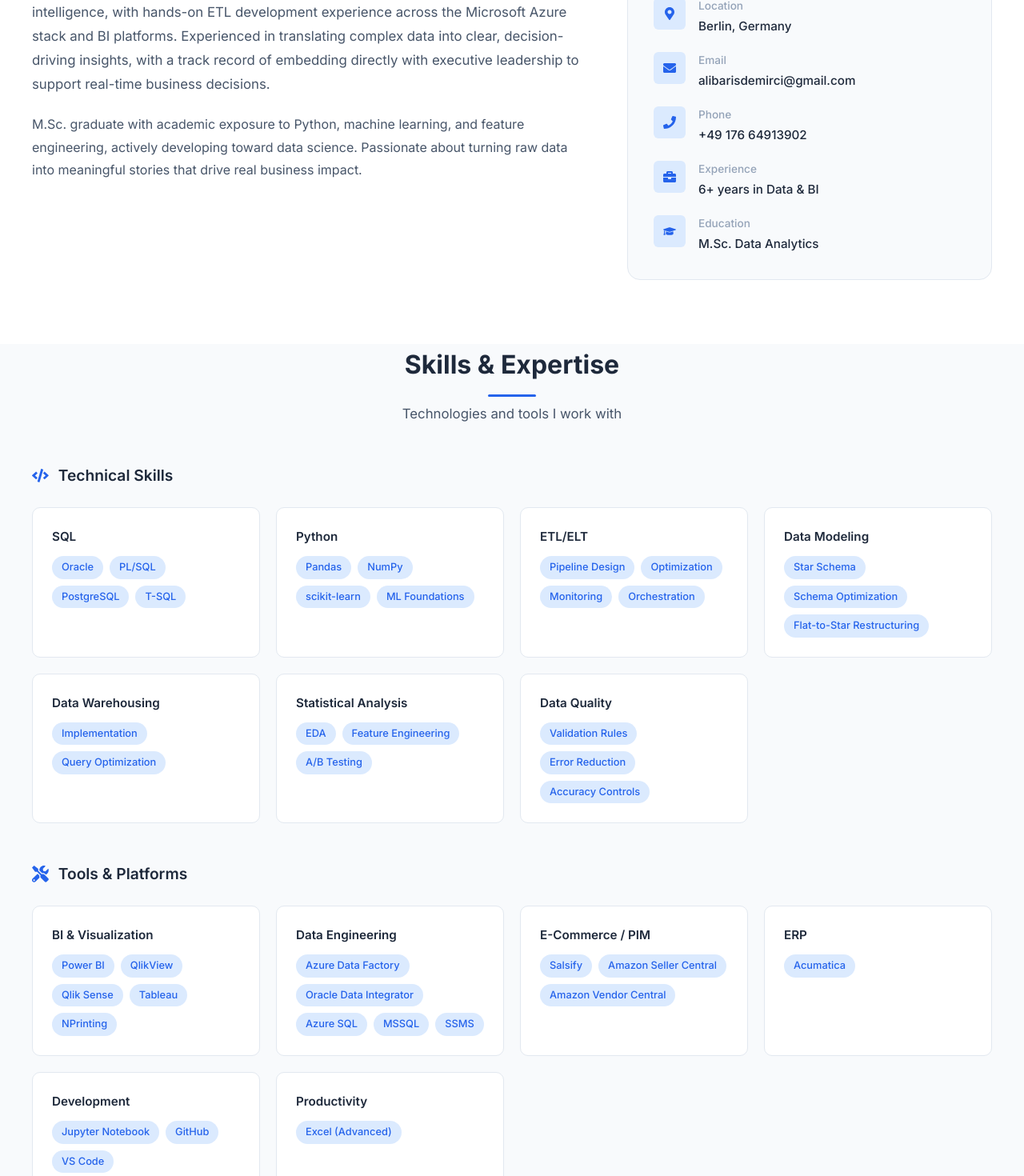
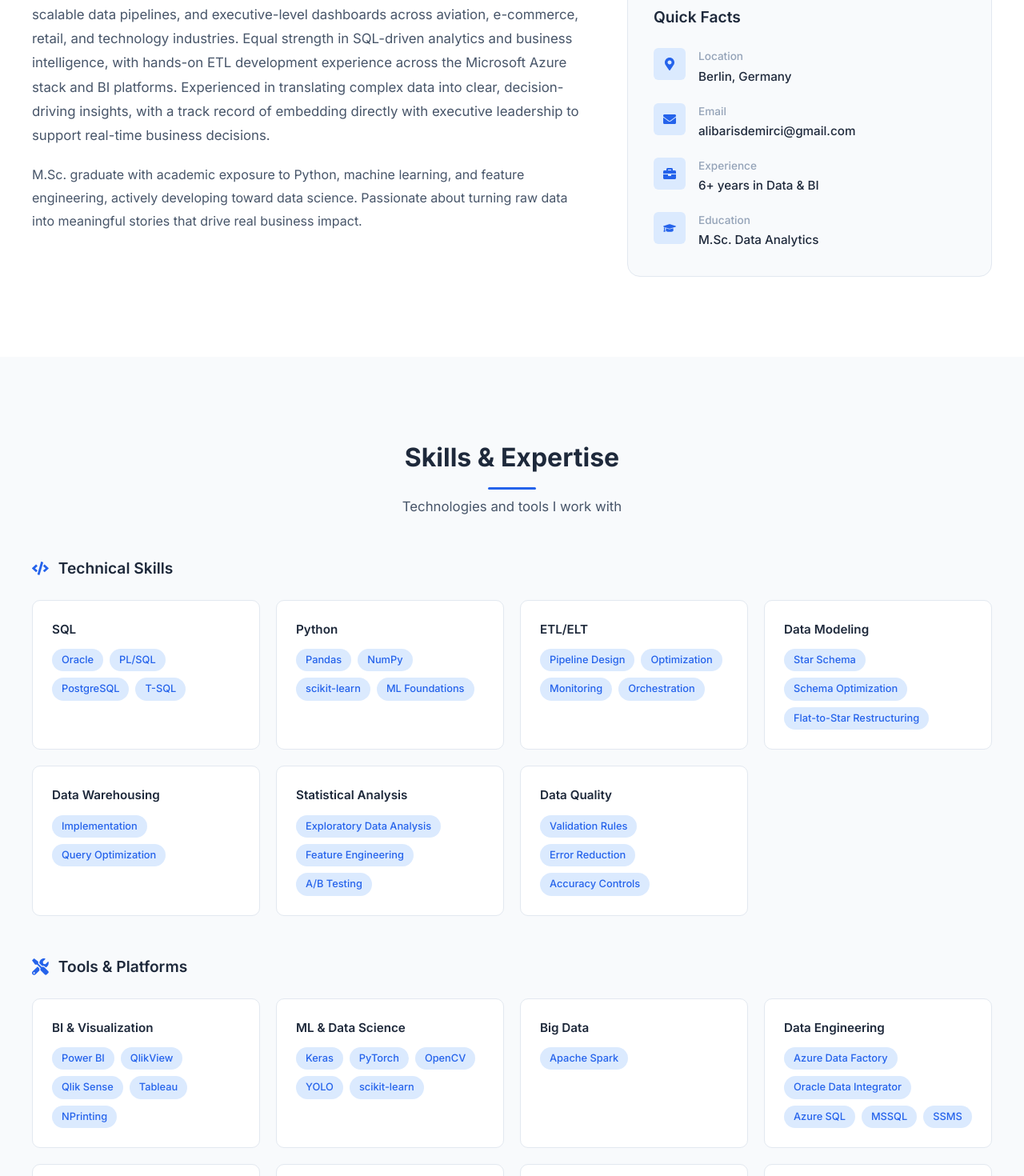
Before and after one commit to ali-baris-demirci/ali-baris-demirci.github.io, a React (Vite) app: page / in a window 1280 px wide. Shown: the part 1120-2590 px from the top of the page at 80% size. Built offline with nearby package versions, Linux system fonts and the light colour scheme.

Commit message:
Update portfolio content
- Remove phone number for privacy
- Add methodologies section (Agile, Kanban, Six Sigma, Data Quality)
- Add M.Sc. tools (Keras, PyTorch, OpenCV, YOLO)
- Fix section spacing issues
- Update EDA terminology
- Tone down Excel claims
- Update Oses ERP description

```diff
--- a/src/components/About.jsx
+++ b/src/components/About.jsx
@@ -1,5 +1,5 @@
 import { summary, personalInfo } from '../data/portfolioData'
-import { FaMapMarkerAlt, FaEnvelope, FaPhone, FaBriefcase, FaGraduationCap } from 'react-icons/fa'
+import { FaMapMarkerAlt, FaEnvelope, FaBriefcase, FaGraduationCap } from 'react-icons/fa'
 import '../styles/About.css'
 
 const About = () => {
@@ -39,13 +39,6 @@ const About = () => {
                 </div>
               </li>
               <li className="about__fact">
-                <span className="about__fact-icon"><FaPhone /></span>
-                <div>
-                  <strong>Phone</strong>
-                  <p>{personalInfo.phone}</p>
-                </div>
-              </li>
-              <li className="about__fact">
                 <span className="about__fact-icon"><FaBriefcase /></span>
                 <div>
                   <strong>Experience</strong>
--- a/src/components/Contact.jsx
+++ b/src/components/Contact.jsx
@@ -1,6 +1,6 @@
 import { personalInfo } from '../data/portfolioData'
 import {
-  FaEnvelope, FaPhone, FaLinkedin, FaGithub,
+  FaEnvelope, FaLinkedin, FaGithub,
   FaMapMarkerAlt, FaPaperPlane
 } from 'react-icons/fa'
 import '../styles/Contact.css'
@@ -28,17 +28,6 @@ const Contact = () => {
                 <p className="contact__card-value">{personalInfo.email}</p>
               </div>
             </a>
-
-            <a href={`tel:${personalInfo.phone}`} className="contact__card">
-              <div className="contact__card-icon">
-                <FaPhone />
-              </div>
-              <div>
-                <h3 className="contact__card-title">Phone</h3>
-                <p className="contact__card-value">{personalInfo.phone}</p>
-              </div>
-            </a>
-
             <a
               href={personalInfo.linkedin}
               target="_blank"
--- a/src/components/Interests.jsx
+++ b/src/components/Interests.jsx
@@ -46,7 +46,7 @@ const Interests = () => {
             </div>
             <div className="interests__fun-card">
               <span className="interests__fun-emoji">🎸</span>
-              <p>Plays the ukulele — always learning a new song</p>
+              <p>Plays the ukulele - always learning a new song</p>
             </div>
             <div className="interests__fun-card">
               <span className="interests__fun-emoji">🎓</span>
@@ -54,7 +54,7 @@ const Interests = () => {
             </div>
             <div className="interests__fun-card">
               <span className="interests__fun-emoji">📊</span>
-              <p>Top 0.1% in ÖSS 2009 — Turkey's national university exam (~1.4M+ students)</p>
+              <p>Top 0.1% in ÖSS 2009 - Turkey's national university exam (~1.4M+ students)</p>
             </div>
           </div>
         </div>
--- a/src/components/Skills.jsx
+++ b/src/components/Skills.jsx
@@ -1,5 +1,5 @@
 import { skills } from '../data/portfolioData'
-import { FaCode, FaTools, FaUsers, FaGlobe } from 'react-icons/fa'
+import { FaCode, FaTools, FaUsers, FaGlobe, FaProjectDiagram } from 'react-icons/fa'
 import '../styles/Skills.css'
 
 const Skills = () => {
@@ -51,9 +51,10 @@ const Skills = () => {
           </div>
         </div>
 
-        {/* Soft Skills & Languages */}
-        <div className="skills__bottom">
-          <div className="skills__group skills__group--half">
+        {/* Bottom Row */}
+        <div className="skills__bottom-three">
+          {/* Soft Skills */}
+          <div className="skills__group skills__group--third">
             <div className="skills__group-header">
               <FaUsers className="skills__group-icon" />
               <h3 className="skills__group-title">Soft Skills</h3>
@@ -65,7 +66,21 @@ const Skills = () => {
             </div>
           </div>
 
-          <div className="skills__group skills__group--half">
+          {/* Methodologies */}
+          <div className="skills__group skills__group--third">
+            <div className="skills__group-header">
+              <FaProjectDiagram className="skills__group-icon" />
+              <h3 className="skills__group-title">Methodologies</h3>
+            </div>
+            <div className="skills__tags skills__tags--wrap">
+              {skills.methodologies.map((method, index) => (
+                <span className="tag" key={index}>{method}</span>
+              ))}
+            </div>
+          </div>
+
+          {/* Languages */}
+          <div className="skills__group skills__group--third">
             <div className="skills__group-header">
               <FaGlobe className="skills__group-icon" />
               <h3 className="skills__group-title">Languages</h3>
--- a/src/data/portfolioData.js
+++ b/src/data/portfolioData.js
@@ -3,7 +3,6 @@ export const personalInfo = {
   title: "Data Analyst | BI Specialist | Data Engineer",
   location: "Berlin, Germany",
   email: "alibarisdemirci@gmail.com",
-  phone: "+49 176 64913902",
   linkedin: "https://linkedin.com/in/ali-baris-demirci",
   github: "https://github.com/ali-baris-demirci",
   resumeFile: "/Ali_Baris_Demirci_Resume.pdf",
@@ -26,16 +25,18 @@ export const skills = {
     { category: "ETL/ELT", items: ["Pipeline Design", "Optimization", "Monitoring", "Orchestration"] },
     { category: "Data Modeling", items: ["Star Schema", "Schema Optimization", "Flat-to-Star Restructuring"] },
     { category: "Data Warehousing", items: ["Implementation", "Query Optimization"] },
-    { category: "Statistical Analysis", items: ["EDA", "Feature Engineering", "A/B Testing"] },
+    { category: "Statistical Analysis", items: ["Exploratory Data Analysis", "Feature Engineering", "A/B Testing"] },
     { category: "Data Quality", items: ["Validation Rules", "Error Reduction", "Accuracy Controls"] },
   ],
   tools: [
     { category: "BI & Visualization", items: ["Power BI", "QlikView", "Qlik Sense", "Tableau", "NPrinting"] },
+    { category: "ML & Data Science", items: ["Keras", "PyTorch", "OpenCV", "YOLO", "scikit-learn"] },
+    { category: "Big Data", items: ["Apache Spark"] },
     { category: "Data Engineering", items: ["Azure Data Factory", "Oracle Data Integrator", "Azure SQL", "MSSQL", "SSMS"] },
     { category: "E-Commerce / PIM", items: ["Salsify", "Amazon Seller Central", "Amazon Vendor Central"] },
     { category: "ERP", items: ["Acumatica"] },
     { category: "Development", items: ["Jupyter Notebook", "GitHub", "VS Code"] },
-    { category: "Productivity", items: ["Excel (Advanced)"] },
+    { category: "Productivity", items: ["Excel (Reporting, Validation, Ad-hoc Analysis)"] },
   ],
   softSkills: [
     "Cross-functional Collaboration",
@@ -45,6 +46,13 @@ export const skills = {
     "Requirements Gathering",
     "Mentoring",
     "Data Culture Advocacy",
+  ],
+  methodologies: [
+  "Agile",
+  "Kanban",
+  "Scrum",
+  "Six Sigma (Foundations)",
+  "Data Quality Principles",
   ],
   languages: [
     { language: "English", level: "Proficient" },
--- a/src/styles/Global.css
+++ b/src/styles/Global.css
@@ -69,14 +69,16 @@ img {
 /*    UTILITIES            */
 /* ===================== */
 .section {
-  padding: 80px 24px;
+  padding: 100px 24px;
 }
 
 .section--alt {
+  padding: 100px 24px;
   background-color: var(--bg-light);
 }
 
 .section--dark {
+  padding: 100px 24px;
   background-color: var(--bg-dark);
   color: var(--text-light);
 }
--- a/src/styles/Skills.css
+++ b/src/styles/Skills.css
@@ -113,6 +113,21 @@
   border-radius: 20px;
 }
 
+/* Three Column Bottom */
+.skills__bottom-three {
+  display: grid;
+  grid-template-columns: 1fr 1fr 1fr;
+  gap: 24px;
+}
+
+.skills__group--third {
+  background: var(--bg-white);
+  border: 1px solid var(--border);
+  border-radius: var(--radius-md);
+  padding: 32px;
+  margin-bottom: 0;
+}
+
 /* ===================== */
 /*    RESPONSIVE           */
 /* ===================== */
@@ -124,4 +139,8 @@
   .skills__bottom {
     grid-template-columns: 1fr;
   }
+
+  .skills__bottom-three {
+    grid-template-columns: 1fr;
+  }
 }
```
Also changed, not shown: 1 other file (tests, documents, lock files or other folders).
